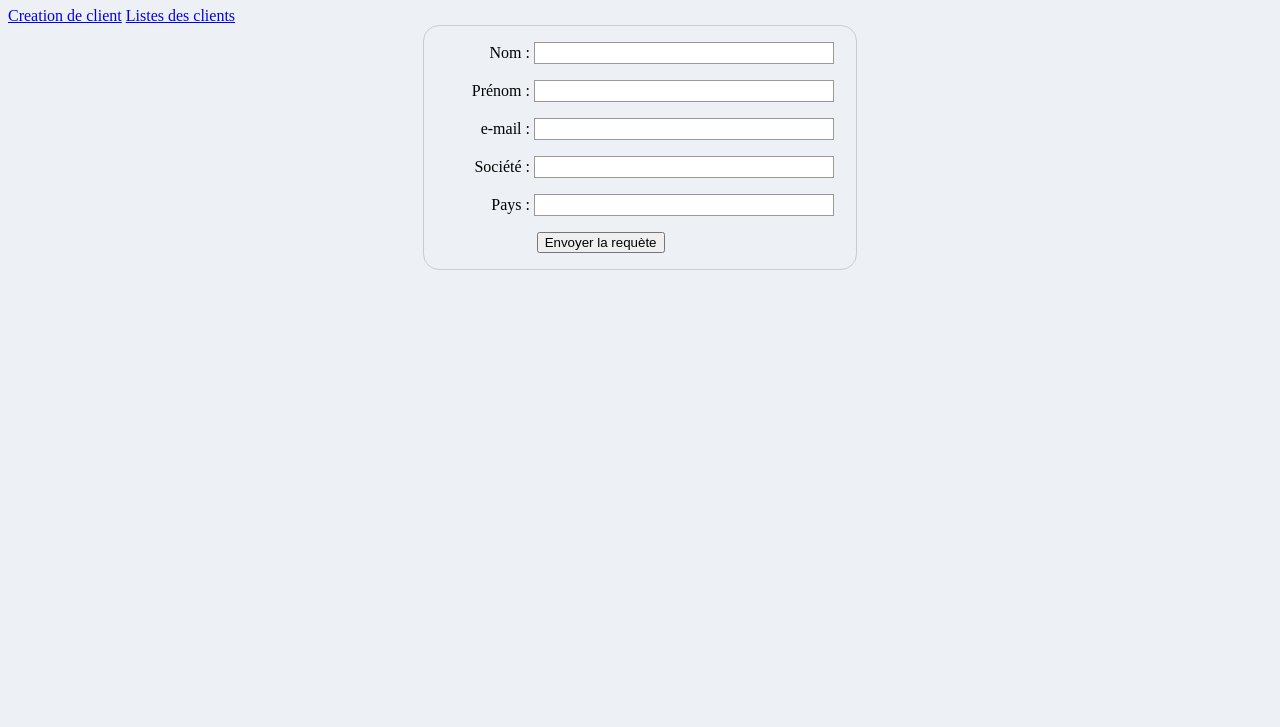
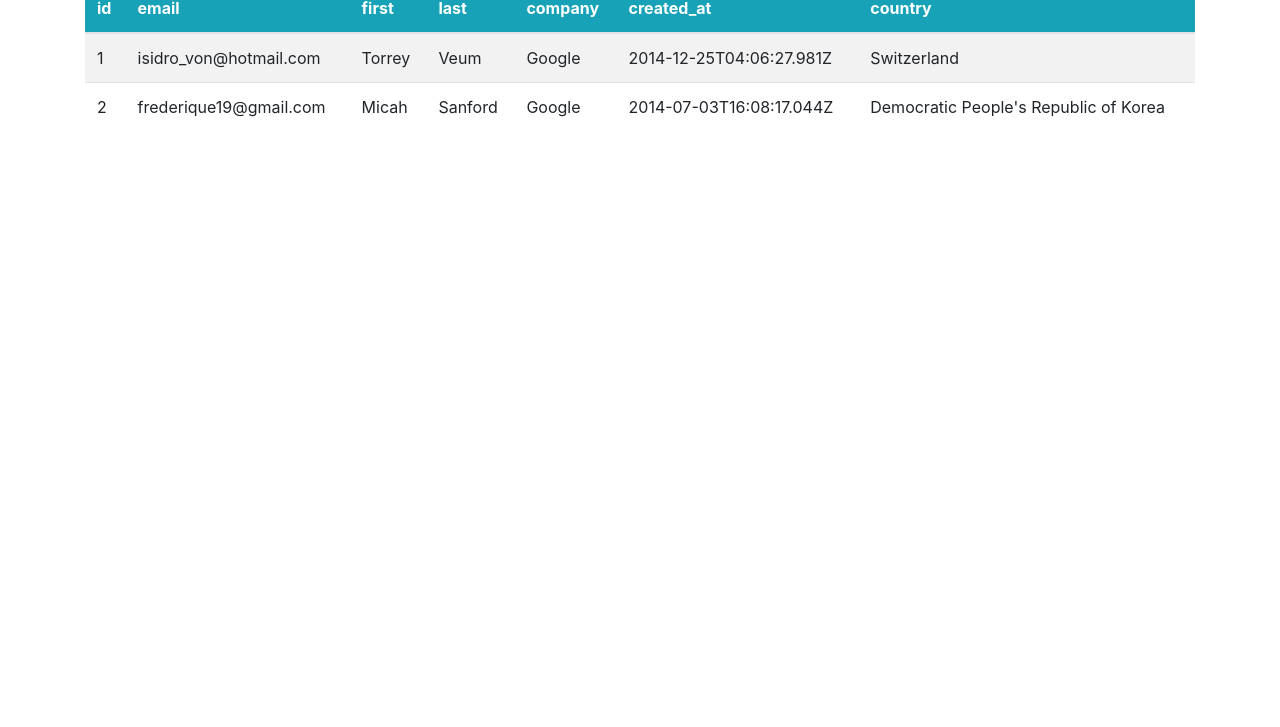
Before and after one commit to Azrod64/M-thode-dev-log-front, a plain HTML site: page public/index.html in a window 1280 px wide. Shown: the part 73-800 px from the top of the page. Drawn offline with nearby package versions, Linux system fonts and the light colour scheme.

Commit message:
Add script link with json

```diff
--- a/public/index.html
+++ b/public/index.html
@@ -1,16 +1,67 @@
 <!DOCTYPE html>
 <html lang="en">
+
 <head>
     <meta charset="UTF-8">
     <meta http-equiv="X-UA-Compatible" content="IE=edge">
     <meta name="viewport" content="width=device-width, initial-scale=1.0">
     <link rel="stylesheet" href="style.css">
+    <script src="https://ajax.googleapis.com/ajax/libs/jquery/3.3.1/jquery.min.js"></script>
+    <link rel="stylesheet" href="https://stackpath.bootstrapcdn.com/bootstrap/4.3.1/css/bootstrap.min.css"
+        integrity="sha384-ggOyR0iXCbMQv3Xipma34MD+dH/1fQ784/j6cY/iJTQUOhcWr7x9JvoRxT2MZw1T" crossorigin="anonymous">
     <title>Centre de gestion Client</title>
 </head>
+
 <body>
     <h1>Centre de Gestion Client</h1>
-    <a href="index.html">Creation de client</a>
-    <a href="board.html">Listes des clients</a>
+    <div class="container">
+        <table class="table table-striped">
+            <tr class="bg-info">
+                <th>id</th>
+                <th>email</th>
+                <th>first</th>
+                <th>last</th>
+                <th>company</th>
+                <th>created_at</th>
+                <th>country</th>
+            </tr>
+            <tbody id="myTable">
+
+            </tbody>
+        </table>
+    </div>
+    <script>
+        let requestURL = "info.json";
+        let request = new XMLHttpRequest();
+        request.open("GET",requestURL);
+        request.responseType = "json";
+        request.send();
+        request.onload = function print() {
+            const text = request.response;
+            buildTable(text);
+        };
+
+        function buildTable(text) {
+            var table = document.getElementById("myTable");
+            for (var i = 0; i < text.length; i++) {
+                var row = `<tr>
+                                    <td>${text[i]["id"]}</td>
+                                    <td>${text[i]["email"]}</td>
+                                    <td>${text[i]["first"]}</td>
+                                    <td>${text[i]["last"]}</td>
+                                    <td>${text[i]["company"]}</td>
+                                    <td>${text[i]["created_at"]}</td>
+                                    <td>${text[i]["country"]}</td>
+					            </tr>`;
+                table.innerHTML += row;
+            }
+        }
+    </script>
+</body>
+
+</html>
+
+<!-- <a href="board.html">Listes des clients</a>
     <form action="/ma-page-de-traitement" method="post">
         <div>
             <label for="name">Nom :</label>
@@ -35,8 +86,4 @@
         <div class="button">
             <button type="submit">Envoyer la requète</button>
         </div>
-    </form>
-
-
-</body>
-</html>
+    </form> -->
--- /dev/null
+++ b/public/info.json
@@ -0,0 +1,20 @@
+[
+    {
+        "id": 1,
+        "email": "isidro_von@hotmail.com",
+        "first": "Torrey",
+        "last": "Veum",
+        "company": "Google",
+        "created_at": "2014-12-25T04:06:27.981Z",
+        "country": "Switzerland"
+    },
+    {
+        "id": 2,
+        "email": "frederique19@gmail.com",
+        "first": "Micah",
+        "last": "Sanford",
+        "company": "Google",
+        "created_at": "2014-07-03T16:08:17.044Z",
+        "country": "Democratic People's Republic of Korea"
+    }
+]
--- a/public/style.css
+++ b/public/style.css
@@ -83,3 +83,7 @@ form button {
        entre les étiquettes et les champs texte */
   margin-left: .5em;
 }
+
+th {
+  color: #fff;
+}
```
Also changed, not shown: public/board.html (+2 -4 lines), README.md.
